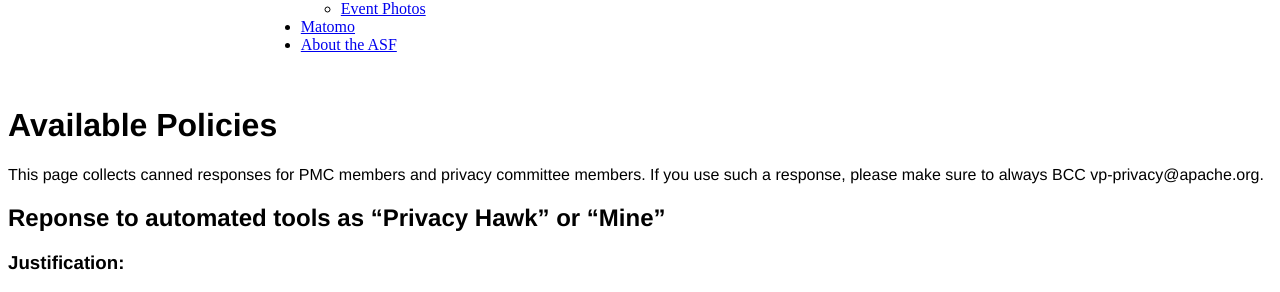
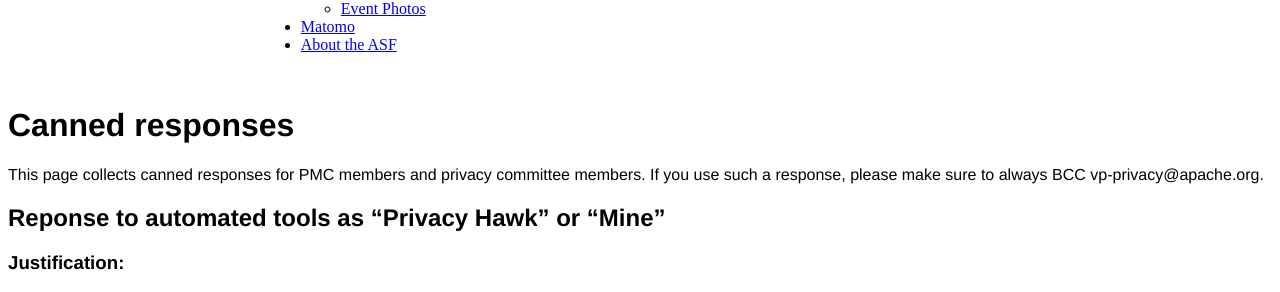
Before and after one commit to apache/privacy-website, a Jekyll site: the page output/responses/index.html, which Jekyll copies as it is, in a window 1280 px wide. Shown: the part 222-514 px from the top of the page. Built offline with Jekyll 4.4.1, drawn with Linux system fonts in a browser that asks for light colours.

Commit message:
Automatic Site Publish by Buildbot

```diff
--- a/output/feed.xml
+++ b/output/feed.xml
@@ -1,4 +1,4 @@
-<?xml version="1.0" encoding="utf-8"?><feed xmlns="http://www.w3.org/2005/Atom" ><generator uri="https://jekyllrb.com/" version="4.2.2">Jekyll</generator><link href="/feed.xml" rel="self" type="application/atom+xml" /><link href="/" rel="alternate" type="text/html" /><updated>2024-05-06T11:53:09+00:00</updated><id>/feed.xml</id><title type="html">Apache Software Foundation - Data Privacy</title><subtitle>Write an awesome description for your new site here. You can edit this line in _config.yml. It will appear in your document head meta (for Google search results) and in your feed.xml site description.</subtitle><entry><title type="html">Welcome to Jekyll!</title><link href="/jekyll/update/2021/03/05/welcome-to-jekyll.html" rel="alternate" type="text/html" title="Welcome to Jekyll!" /><published>2021-03-05T19:38:56+00:00</published><updated>2021-03-05T19:38:56+00:00</updated><id>/jekyll/update/2021/03/05/welcome-to-jekyll</id><content type="html" xml:base="/jekyll/update/2021/03/05/welcome-to-jekyll.html"><![CDATA[<p>You’ll find this post in your <code class="language-plaintext highlighter-rouge">_posts</code> directory. Go ahead and edit it and re-build the site to see your changes. You can rebuild the site in many different ways, but the most common way is to run <code class="language-plaintext highlighter-rouge">jekyll serve</code>, which launches a web server and auto-regenerates your site when a file is updated.</p>
+<?xml version="1.0" encoding="utf-8"?><feed xmlns="http://www.w3.org/2005/Atom" ><generator uri="https://jekyllrb.com/" version="4.2.2">Jekyll</generator><link href="/feed.xml" rel="self" type="application/atom+xml" /><link href="/" rel="alternate" type="text/html" /><updated>2024-05-06T12:29:46+00:00</updated><id>/feed.xml</id><title type="html">Apache Software Foundation - Data Privacy</title><subtitle>Write an awesome description for your new site here. You can edit this line in _config.yml. It will appear in your document head meta (for Google search results) and in your feed.xml site description.</subtitle><entry><title type="html">Welcome to Jekyll!</title><link href="/jekyll/update/2021/03/05/welcome-to-jekyll.html" rel="alternate" type="text/html" title="Welcome to Jekyll!" /><published>2021-03-05T19:38:56+00:00</published><updated>2021-03-05T19:38:56+00:00</updated><id>/jekyll/update/2021/03/05/welcome-to-jekyll</id><content type="html" xml:base="/jekyll/update/2021/03/05/welcome-to-jekyll.html"><![CDATA[<p>You’ll find this post in your <code class="language-plaintext highlighter-rouge">_posts</code> directory. Go ahead and edit it and re-build the site to see your changes. You can rebuild the site in many different ways, but the most common way is to run <code class="language-plaintext highlighter-rouge">jekyll serve</code>, which launches a web server and auto-regenerates your site when a file is updated.</p>
 
 <p>Jekyll requires blog post files to be named according to the following format:</p>
 
--- a/output/responses/index.html
+++ b/output/responses/index.html
@@ -43,7 +43,7 @@
 </header>
 
         <main>
-            <h1 id="available-policies">Available Policies</h1>
+            <h1 id="canned-responses">Canned responses</h1>
 
 <p>This page collects canned responses for PMC members and privacy committee members.
 If you use such a response, please make sure to always BCC vp-privacy@apache.org.</p>
```
